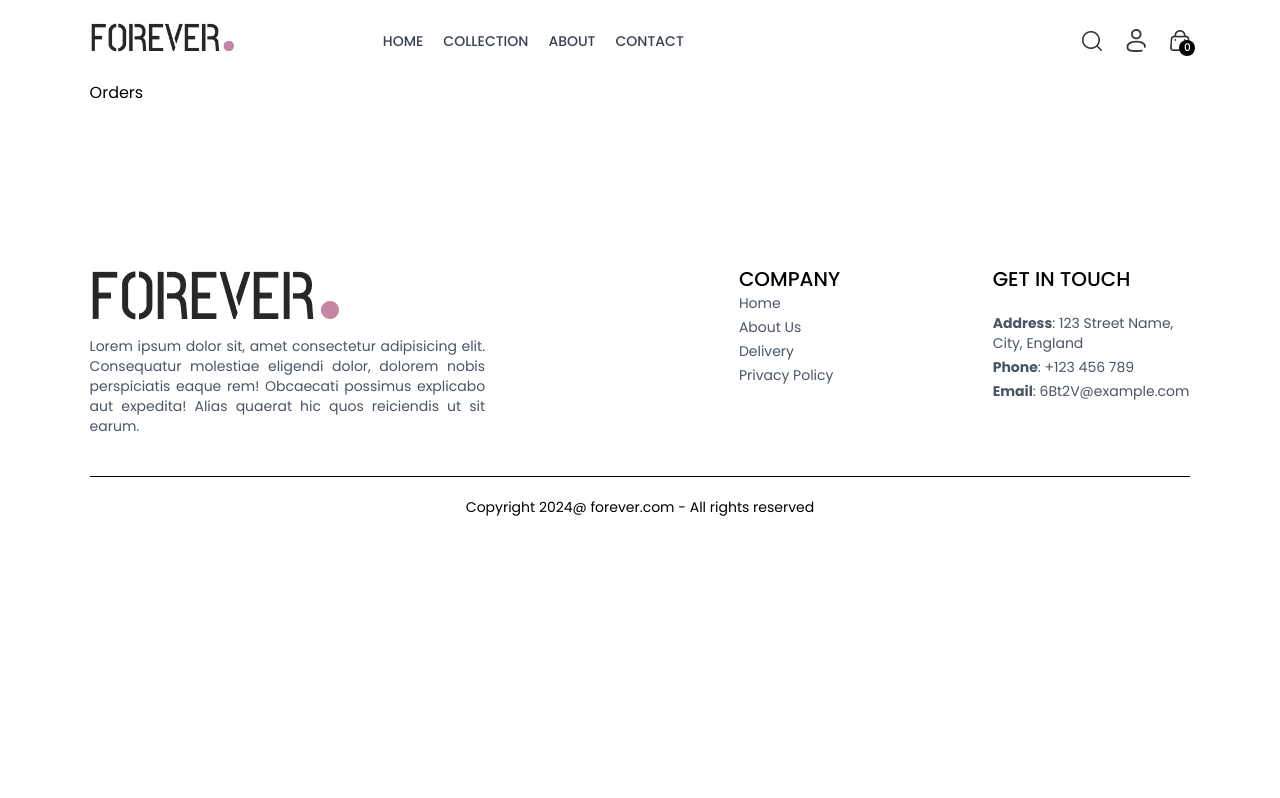
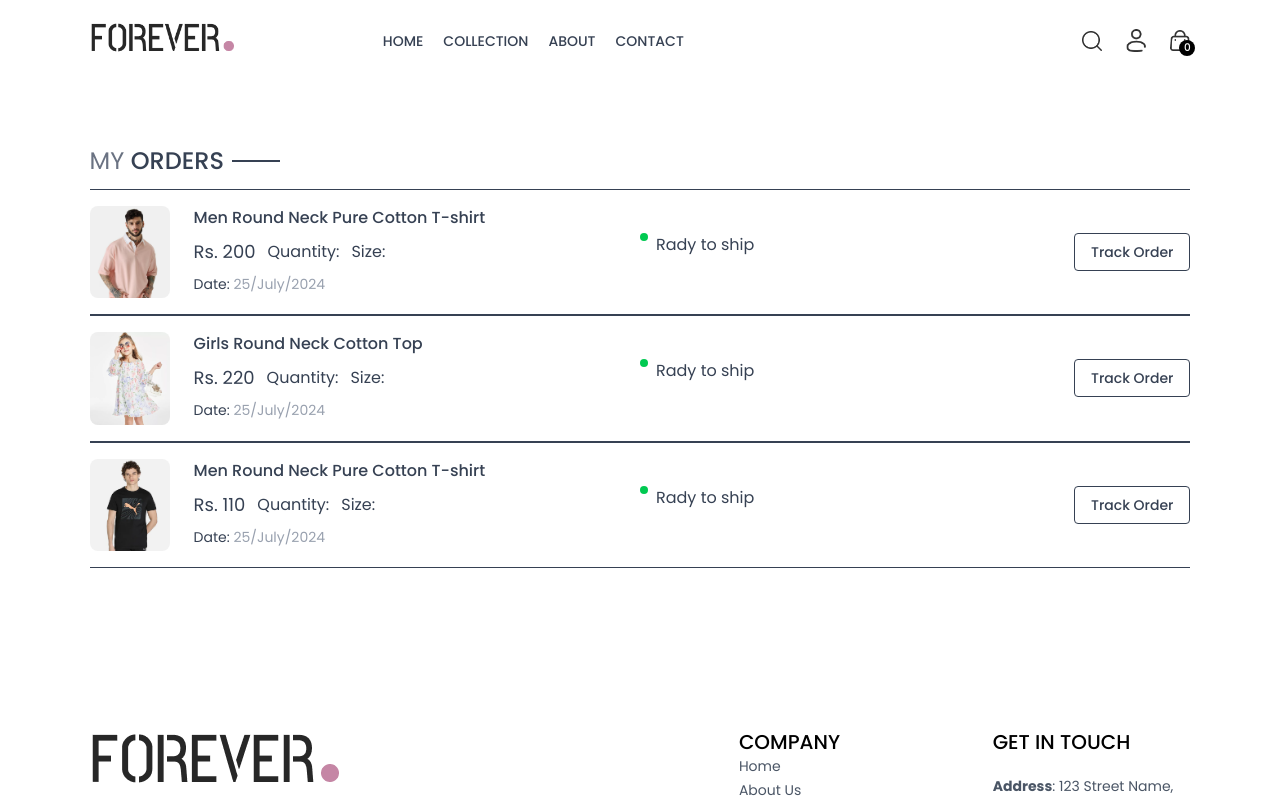
Before and after one commit to Hashan-Samarakkody/Cmax_Online_Store, a React (Vite) app: page /orders in a window 1280 px wide. Shown: the top 798 px of the page. Built offline with nearby package versions, Linux system fonts and the light colour scheme.

Commit message:
"Order" page UI is completed

```diff
--- a/src/pages/Orders.jsx
+++ b/src/pages/Orders.jsx
@@ -1,8 +1,50 @@
-import React from 'react'
+import React, { useContext } from 'react'
+import { ShopContext } from '../context/ShopContext'
+import Title from '../components/Title';
 
 const Orders = () => {
+
+  const { products, currency } = useContext(ShopContext);
+
   return (
-    <div>Orders</div>
+    <div className='boarder-t pt-16'>
+
+      <div className='text-2xl'>
+        <Title text1={'MY'} text2={'ORDERS'} />
+      </div>
+
+      <div>
+        {
+          products.slice(1, 4).map((item, index) => (
+            <div key={index} className='py-4 border-t border-b text-gray-700 flex flex-col md:flex-row md:items-center md:justify-between gap-4'>
+              <div className='flex items-start gap-6 text-sm'>
+                <img className='w-16 sm:w-20 rounded-lg' src={item.image[0]} alt="" />
+                <div>
+                  <p className='sm:text-base font-medium'>{item.name}</p>
+                  <div className='flex items-center gap-3 mt-2 text-base text-gray-700'>
+                    <p className='text-lg'>{currency}{item.price}</p>
+                    <p>Quantity:</p>
+                    <p>Size:</p>
+                  </div>
+                  <p className='mt-2'>Date: <span className='text-gray-400'>25/July/2024</span></p>
+                </div>
+              </div>
+
+              <div className='md:w-1/2 flex justify-between'>
+                <div className='flex item-center gap-2'>
+                  <p className='min-w-2 h-2 rounded-full bg-green-500'></p>
+                  <p className='text-sm md:text-base'>Rady to ship</p>
+                </div>
+
+                <button className='border px-4 py-2 text-sm font-medium rounded-sm'>Track Order</button>
+
+              </div>
+            </div>
+          ))
+        }
+      </div>
+
+    </div>
   )
 }
 
--- a/src/pages/PlaceOrder.jsx
+++ b/src/pages/PlaceOrder.jsx
@@ -1,11 +1,14 @@
-import React, { useState } from 'react'
+import React, { useContext, useState } from 'react'
 import Title from '../components/Title'
 import CartTotal from '../components/CartTotal'
 import { assets } from '../assets/assets'
+import { ShopContext } from '../context/ShopContext'
 
 const PlaceOrder = () => {
 
   const [method, setMethod] = useState('cod');
+
+  const {navigate} = useContext(ShopContext);
 
   return (
     <div className='flex flex-col sm:flex-row justify-between gap-4 pt-5 sm:pt-14 min-h-[80vh] border-t'>
@@ -47,20 +50,25 @@
           {/* payment Method Selection */}
           <div className='flex gap-3 flex-col lg:flex-row'>
             <div onClick={() => setMethod('stripe')} className='flex items-center gap-3 p-2 px-3 cursor-pointer'>
-              <p className={`min-w-3.5 h-3.5 border rounded-full`}></p>
+              <p className={`min-w-3.5 h-3.5 border rounded-full ${method === 'stripe' ? 'bg-green-400':''}`}></p>
               <img className='h-5 mx-4' src={assets.stripe_logo} alt="" />
             </div>
 
             <div onClick={() => setMethod('rezorpay')} className='flex items-center gap-3 p-2 px-3 cursor-pointer'>
-              <p className={`min-w-3.5 h-3.5 border rounded-full`}></p>
+              <p className={`min-w-3.5 h-3.5 border rounded-full ${method === 'rezorpay' ? 'bg-green-400':''}`}></p>
               <img className='h-5 mx-4' src={assets.razorpay_logo} alt="" />
             </div>
 
             <div onClick={() => setMethod('cod')} className='flex items-center gap-3 p-2 px-3 cursor-pointer'>
-              <p className={`min-w-3.5 h-3.5 border rounded-full`}></p>
+              <p className={`min-w-3.5 h-3.5 border rounded-full ${method === 'cod' ? 'bg-green-400':''}`}></p>
               <p className='text-gray-500 text-sm font-medium mx-4'>CASH ON DELIVERY</p>
             </div>
           </div>
+
+          <div className='w-full text-end mt-8'>
+            <button onClick={() => navigate('/orders')} className='bg-black text-white px-16 py-3 text-sm rounded-sm'>PLACE ORDER</button>
+          </div>
+
         </div>
 
       </div>
```
